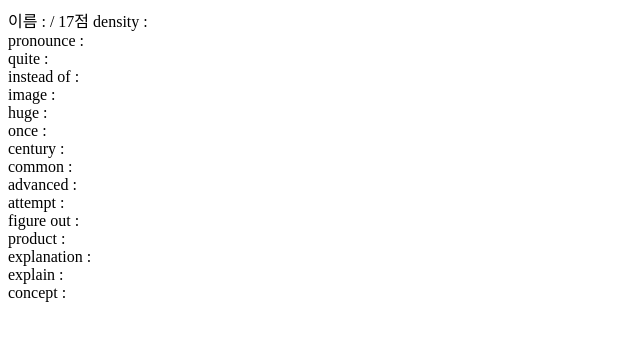
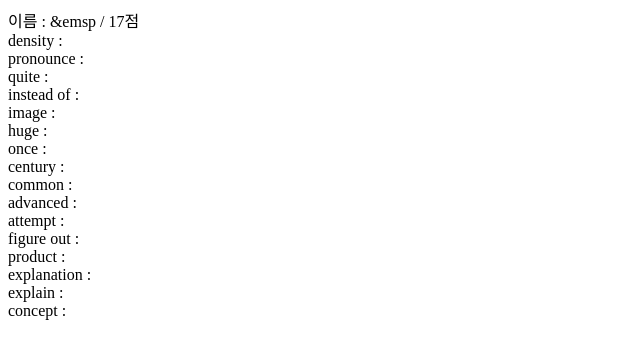
Before and after one commit to gang7994/kokranschooltest, a plain HTML site: page test.html in a window 1280 px wide. Shown: the whole page, without its empty margins (0-640 px from the left). Drawn offline with Linux system fonts and the light colour scheme.

Commit message:
Update test.html

```diff
--- a/test.html
+++ b/test.html
@@ -8,7 +8,7 @@
   <body>
 
 
-    이름 :           / 17점
+    이름 :   &emsp        / 17점<br>
     density :  <br>
     pronounce :<br>
     quite : <br>
```
